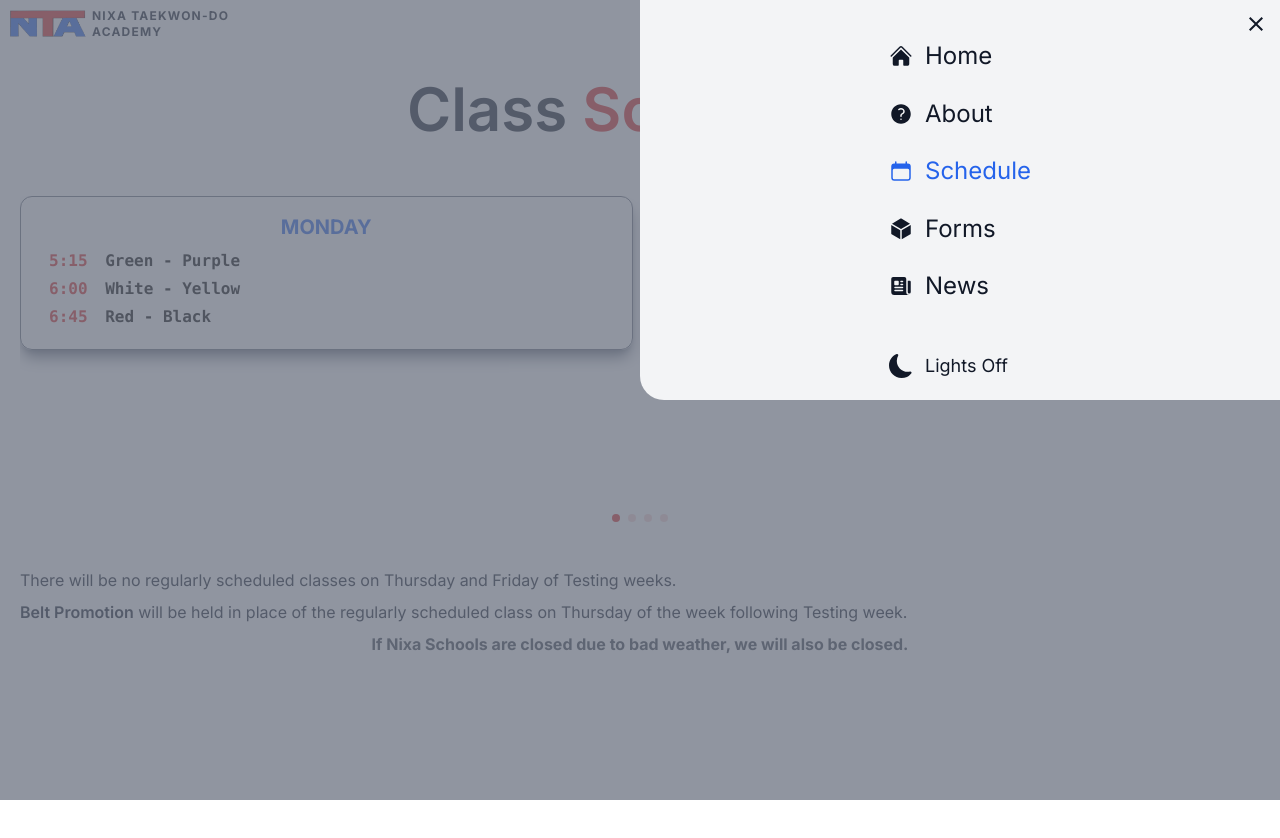
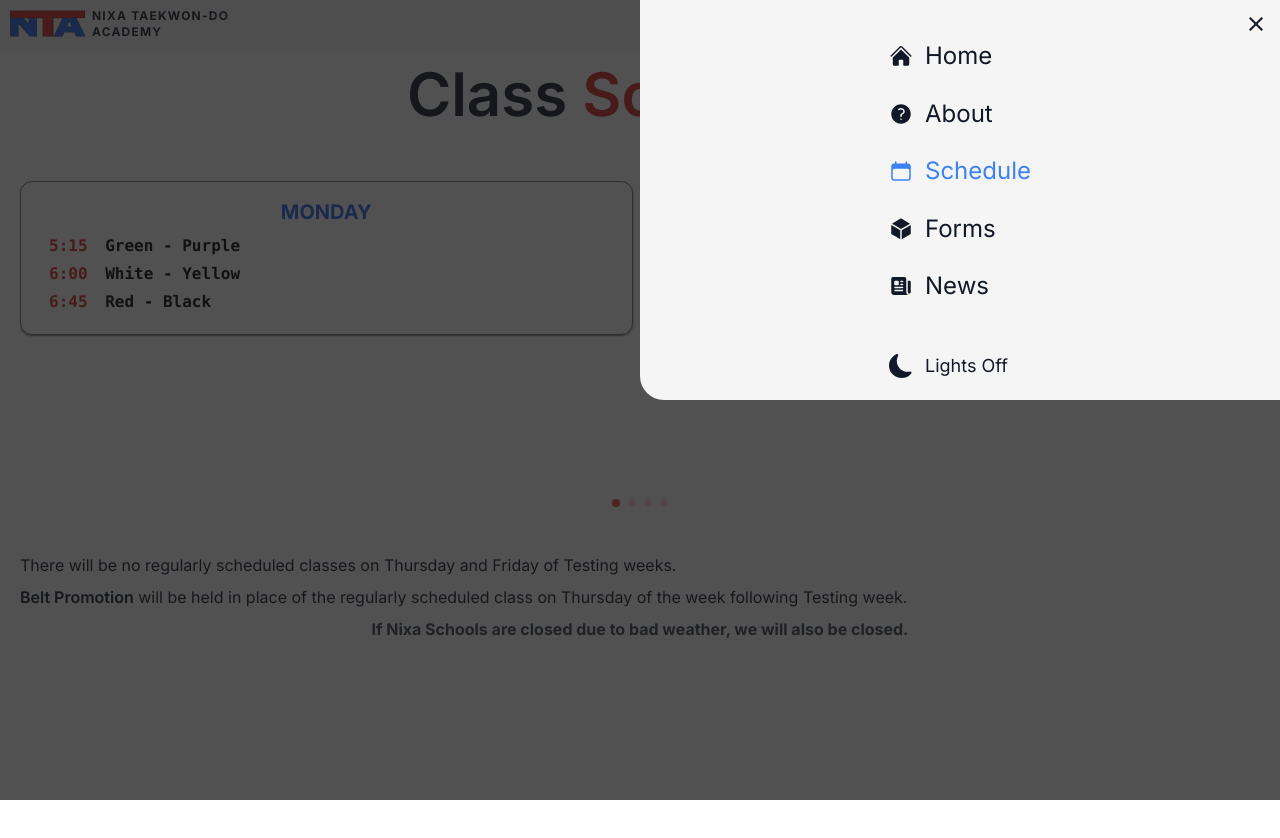
Before and after one commit to indmillr/nixatkd, a Next.js app: page /schedule in a window 1280 px wide. Both pictures are taken after a click on the icon 1252 px from the left and 25 px from the top of the page. Shown: the top 838 px of the page. Before the commit the page ends 800 px from the top, so only its background shows below. Built offline with nearby package versions, Linux system fonts and the light colour scheme.

Commit message:
global colors start

```diff
--- a/src/app/globals.css
+++ b/src/app/globals.css
@@ -13,14 +13,14 @@ html {
 .swiper-horizontal > .swiper-pagination-bullets .swiper-pagination-bullet,
 .swiper-pagination-horizontal.swiper-pagination-bullets
   .swiper-pagination-bullet {
-  background-color: #dc2626;
+  background-color: #ef4444;
 }
 
 .swiper-button-next:after,
 .swiper-button-prev:after,
 .swiper-button-next:after,
 .swiper-rtl .swiper-button-prev:after {
-  color: #dc2626;
+  color: #ef4444;
 }
 
 .btn,
--- a/src/app/layout.jsx
+++ b/src/app/layout.jsx
@@ -1,10 +1,7 @@
 import "./globals.css";
 import { Inter } from "next/font/google";
-
-// COMPONENTS
 import Providers from "./Providers";
 import Header from "@/components/Header";
-import Logo from "@/components/Header";
 
 const inter = Inter({ subsets: ["latin"] });
 
@@ -22,7 +19,7 @@ export default function RootLayout({ children }) {
       <body className={inter.className}>
         <Providers>
           <Header />
-          {children}
+          <div className="mt-[55px]">{children}</div>
         </Providers>
       </body>
     </html>
--- a/src/components/DarkModeSwitch.jsx
+++ b/src/components/DarkModeSwitch.jsx
@@ -18,19 +18,19 @@ export default function DarkModeSwitch() {
       {mounted &&
         (currentTheme === "dark" ? (
           <div
-            className="flex items-center cursor-pointer hover:text-blue-600"
+            className="flex items-center cursor-pointer transition-all duration-300 ease-in-out hover:text-primary"
             onClick={() => setTheme("light")}
           >
-            <MdLightMode className="text-2x cursor-pointer hover:text-blue-600" />
-            <span className="text-lg ml-3 hover:text-blue-600">Lights On</span>
+            <MdLightMode className="text-2x" />
+            <span className="text-lg ml-3">Lights On</span>
           </div>
         ) : (
           <div
-            className="flex items-center cursor-pointer hover:text-red-600"
+            className="flex items-center cursor-pointer hover:text-secondary duration-300 ease-in-out transition-all"
             onClick={() => setTheme("dark")}
           >
-            <BsMoonFill className="text-2xl cursor-pointer hover:text-red-600" />
-            <span className="text-lg ml-3 hover:text-red-600">Lights Off</span>
+            <BsMoonFill className="text-2xl" />
+            <span className="text-lg ml-3">Lights Off</span>
           </div>
         ))}
     </>
--- a/src/components/Header.jsx
+++ b/src/components/Header.jsx
@@ -52,7 +52,7 @@ export default function Header() {
   }, [menuRef]);
 
   return (
-    <div className="w-full flex items-center justify-between h-[50px] px-3 pt-3 pb-2">
+    <div className="fixed shadow-sm bg-lighter dark:bg-darker top-0 z-50 w-full flex items-center justify-between h-[50px] px-3 pt-3 pb-2">
       <div className="flex flex-row -ml-3">
         <Link href="/">
           <Image
@@ -75,10 +75,10 @@ export default function Header() {
           onClick={toggleMenu}
         />
         {isMenuOpen && (
-          <div className="w-[100vw] h-[100vh] z-50 top-0 right-0 fixed backdrop-filter backdrop-blur(10px) bg-opacity-75 bg-gray-500">
+          <div className="w-[100vw] h-[100vh] z-50 top-0 right-0 fixed backdrop-filter backdrop-blur(10px) bg-opacity-75 bg-dark">
             <div
               ref={menuRef}
-              className="bg-gray-100 dark:bg-black fixed top-0 right-0 z-50 h-[50%] w-[50%] pt-8 flex justify-center pb-3 my-0 text-2xl rounded-bl-3xl"
+              className="bg-lighter dark:bg-darker fixed top-0 right-0 z-50 h-[50%] w-[50%] pt-8 flex justify-center pb-3 my-0 text-2xl rounded-bl-3xl"
             >
               <div className="flex flex-col justify-between">
                 {/* <div className="mt-8 flex w-full justify-center mb-2">
@@ -94,8 +94,8 @@ export default function Header() {
                   return (
                     <Link
                       className={`${
-                        link.path === pathname && "text-blue-600"
-                      } flex relative group hover:text-blue-600 dark:hover:text-red-600  focus:text-red-600 dark:focus:text-blue-600`}
+                        link.path === pathname && "text-primary"
+                      } flex relative group hover:text-primary transition-all duration-300 ease-in-out dark:hover:text-secondary  focus:text-secondary dark:focus:text-primary`}
                       href={link.path}
                       key={index}
                       onClick={toggleMenu}
--- a/src/components/ScheduleSlider.jsx
+++ b/src/components/ScheduleSlider.jsx
@@ -38,7 +38,7 @@ const ScheduleSlider = () => {
       {scheduleData.map((item, index) => {
         return (
           <SwiperSlide key={index}>
-            <div className="h-max rounded-xl border border-gray-500 shadow-lg shadow-gray-500 px-4 pt-4 pb-1 flex gap-x-6 group cursor-pointer dark:hover:shadow-white hover:shadow-black transition-all duration-300 flex-col">
+            <div className="h-max rounded-xl border border-gray-500 shadow-sm shadow-gray-500 px-4 pt-4 pb-1 flex gap-x-6 group cursor-pointer dark:hover:shadow-white hover:shadow-black transition-all duration-300 flex-col">
               <div className="text-xl uppercase dark:text-red-600 text-blue-600 mb-2 font-bold">
                 {item.title}
               </div>
--- a/tailwind.config.js
+++ b/tailwind.config.js
@@ -10,6 +10,14 @@ module.exports = {
       animation: {
         "spin-slow": "spin 12s linear infinite",
       },
+      colors: {
+        primary: "#3B82F6",
+        secondary: "#EF4444",
+        dark: "#171717",
+        darker: "#0a0a0a",
+        light: "#e5e5e5",
+        lighter: "#f5f5f5",
+      },
     },
   },
   plugins: [],
```
